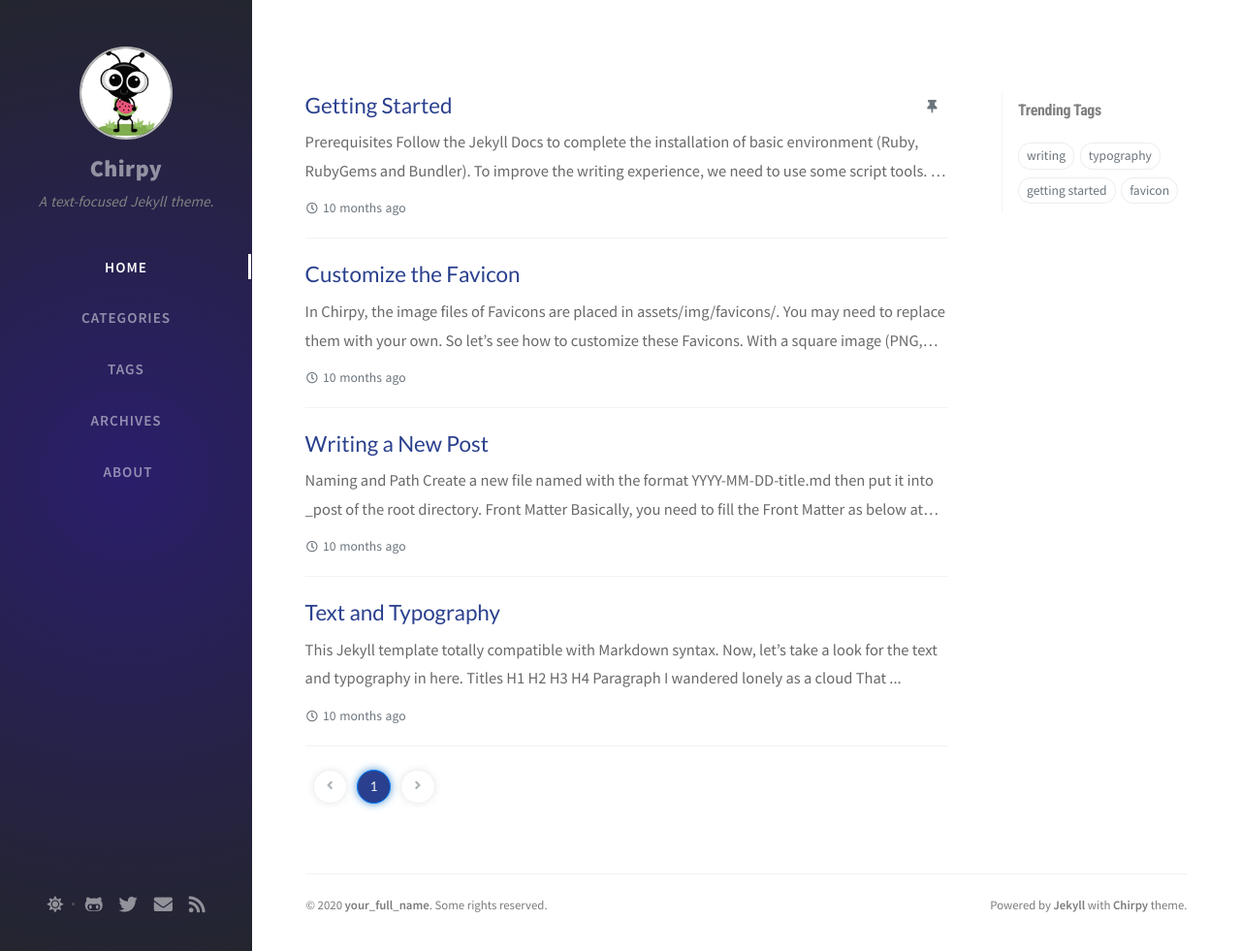
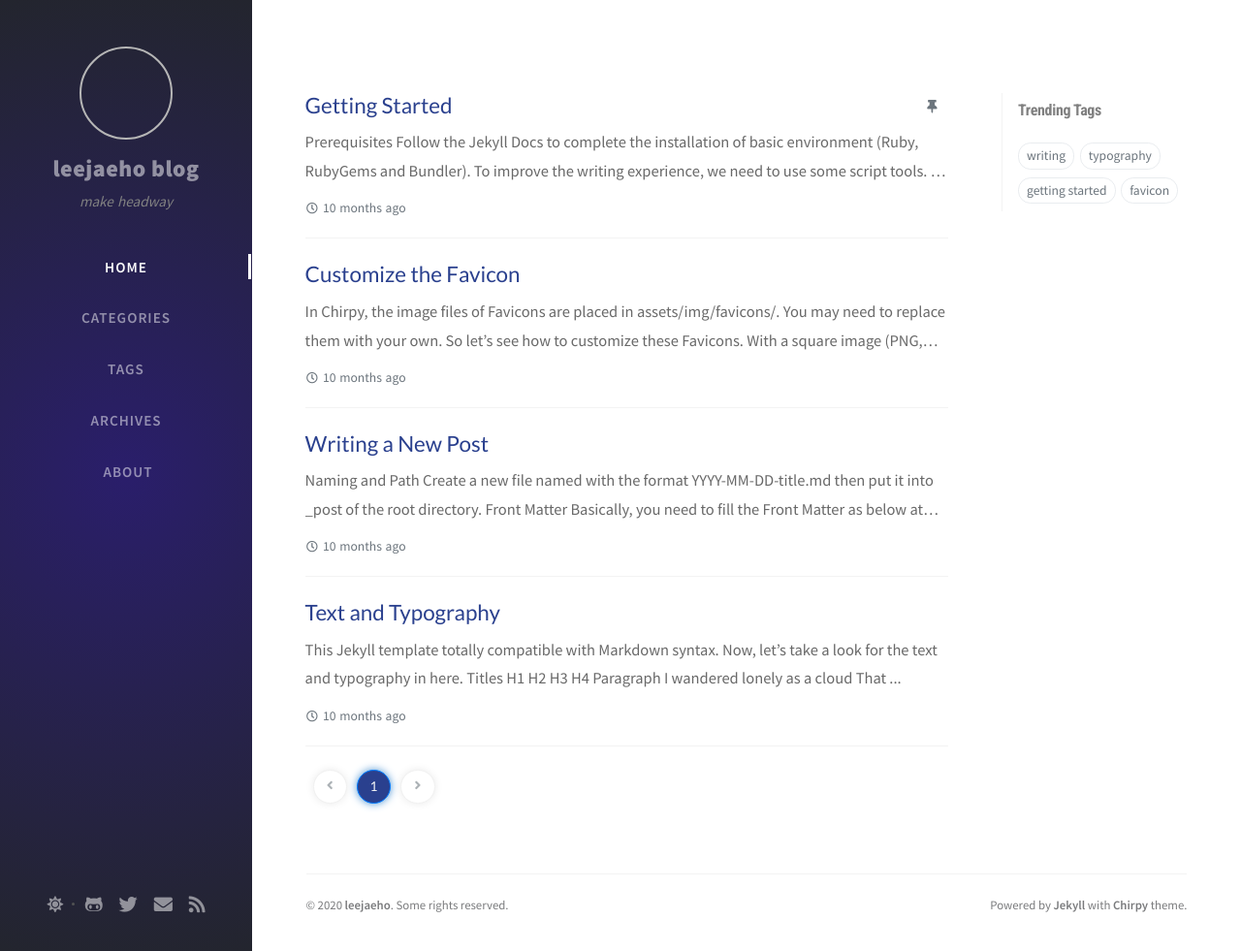
Before and after one commit to jaeho-lee104/old-jaeho-lee104-page, a Jekyll site: the page built from index.html, in a window 1280 px wide and 981 px high. Shown: the whole window at 97% size. Built offline with Jekyll 4.4.1, drawn with Linux system fonts in a browser that asks for light colours; nearby versions of some CDN libraries; the list of posts is cut into pages by our own code; comment, search, counter and statistics services are not loaded.

Commit message:
base info update

```diff
--- a/_config.yml
+++ b/_config.yml
@@ -8,9 +8,9 @@
 # jekyll-seo-tag settings › https://github.com/jekyll/jekyll-seo-tag/blob/master/docs/usage.md
 #--------------------------
 
-title: Chirpy                          # the main title
+title: leejaeho blog                          # the main title
 
-tagline: A text-focused Jekyll theme.  # it will display as the sub-title
+tagline: make headway   # it will display as the sub-title
 
 description: >-                        # used by seo meta and the atom feed
   A minimal, portfolio, sidebar,
@@ -18,21 +18,21 @@
   and focuses on text presentation.
 
 # Replace with the website url, e.g. 'https://username.github.io'
-url: 'protocol://domain'
+url: 'https://leejaeho.dev'
 
-author: your_full_name                  # change to your full name
+author: leejaeho                  # change to your full name
 
 avatar: /assets/img/sample/avatar.jpg   # support internet resources
 
 github:
-  username: github_username             # change to your github username
+  username: jaeho-lee104             # change to your github username
 
 twitter:
   username: twitter_username            # change to your twitter username
 
 social:
-  name: your_full_name                  # it will shows as the copyright owner in Footer
-  email: example@doamin.com             # change to your email address
+  name: leejaeho                  # it will shows as the copyright owner in Footer
+  email: contact@leejaeho.dev             # change to your email address
   links:
     # The first element serves as the copyright owner's link
     - https://twitter.com/username      # change to your twitter homepage
@@ -51,7 +51,7 @@
 baseurl: ''
 
 # Change to your timezone › http://www.timezoneconverter.com/cgi-bin/findzone/findzone
-timezone: Asia/Shanghai
+timezone: Asia/Seoul
 
 google_analytics:
   id: ''          # Fill with your Google Analytics ID
```
Also changed, not shown: assets/img/sample/avatar.jpg (deleted), assets/img/sample/jarong.png (added).
